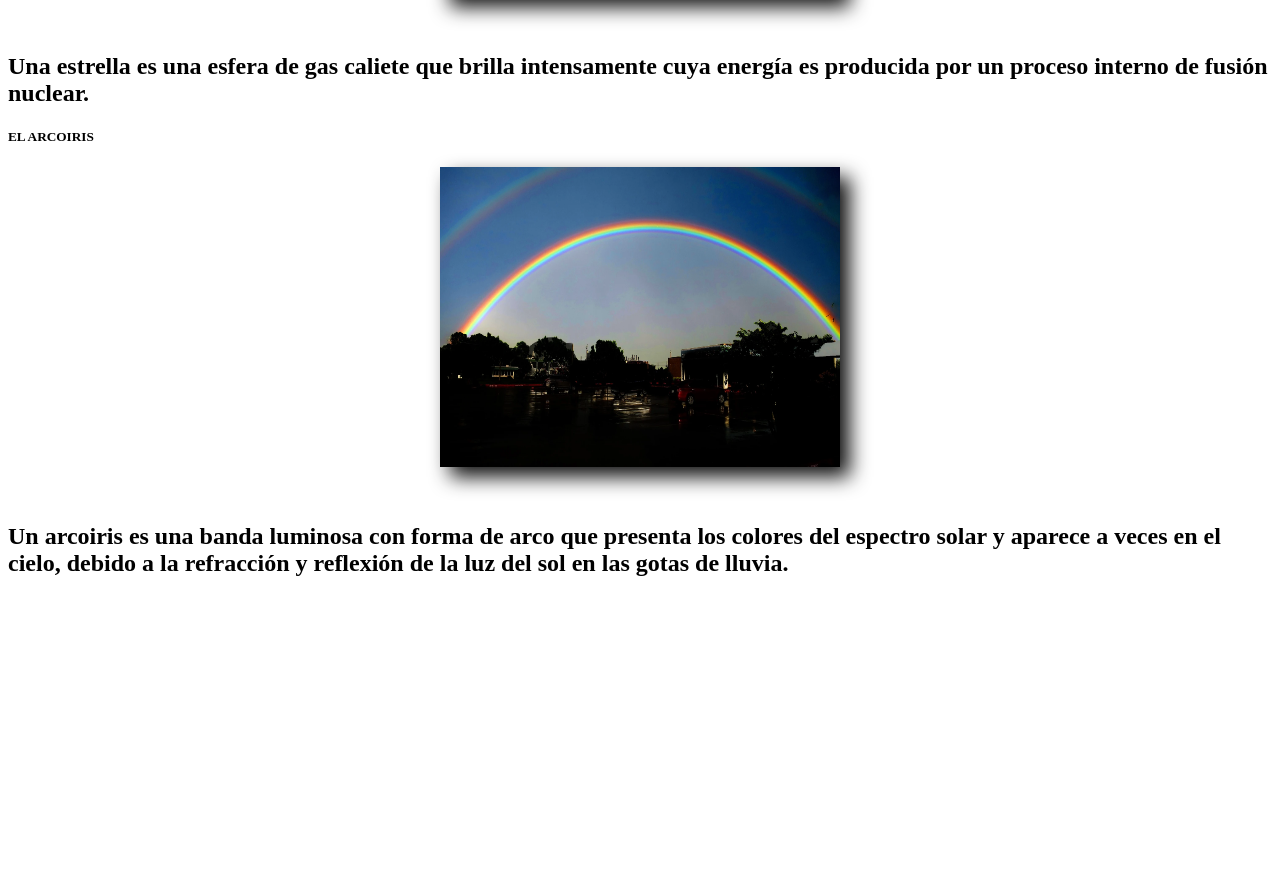
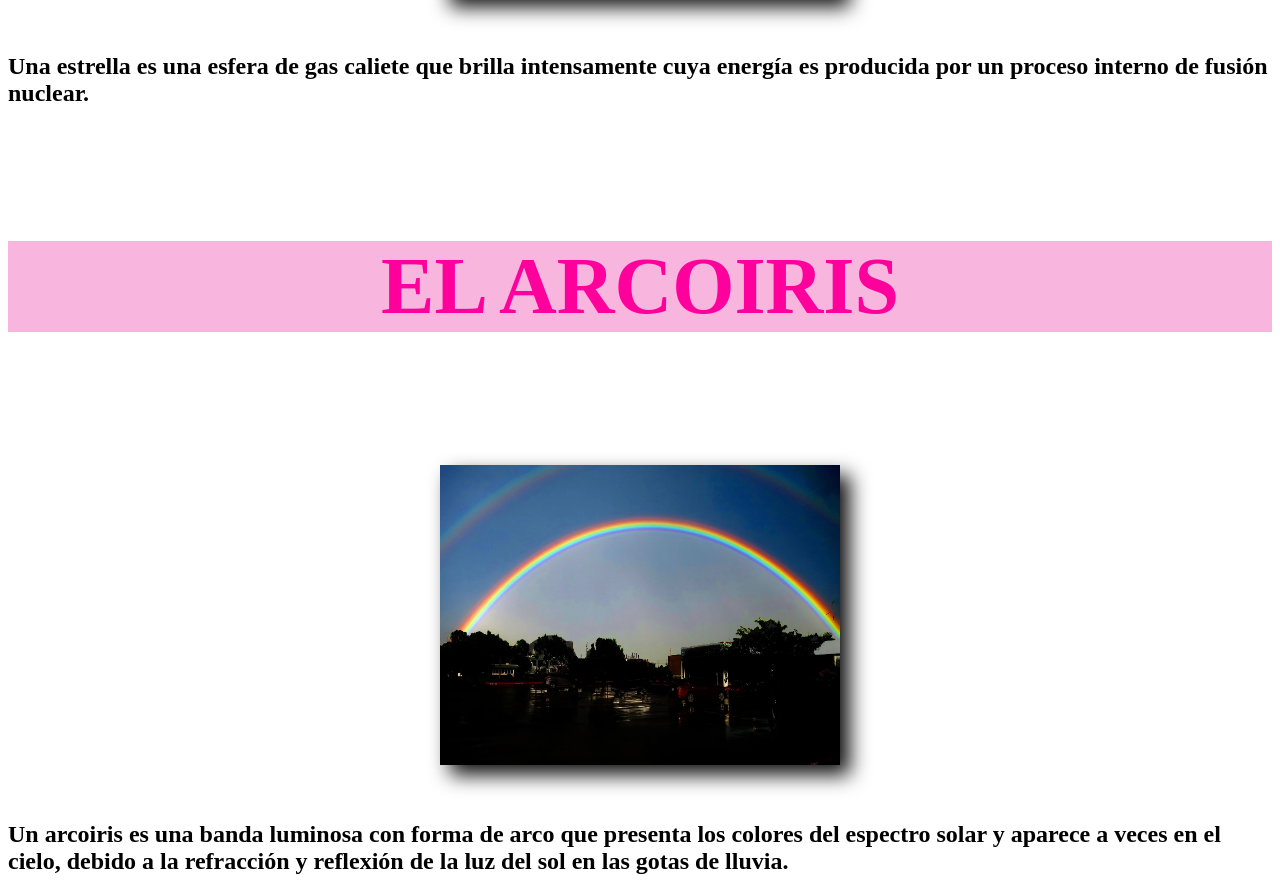
Before and after one commit to Isabella-OrtizS/html-isabella-ortiz, a website: page index.html in a window 1280 px wide. Shown: the part 1162-2057 px from the top of the page. Before the commit the page ends 1759 px from the top, so only its background shows below. Drawn offline with Linux system fonts and the light colour scheme.

Commit message:
TRABAJO IMAGENES.. 11/03/23

```diff
--- a/style.css
+++ b/style.css
@@ -19,12 +19,10 @@ h3 {
   text-shadow: 4px 4px rgb(219, 127, 142) (255, 0, 85);
 }
 
-}
-
 h5 {
-  color: whitesmoke;
+  color: rgb(255, 0, 157);
   font-size: 80px;
   text-align: center;
-  background-color: rgb(13, 13, 218);
+  background-color: rgb(248, 182, 223);
   text-shadow: 6px 6px rgb(3, 94, 155) (255, 0, 85);
 }
```
